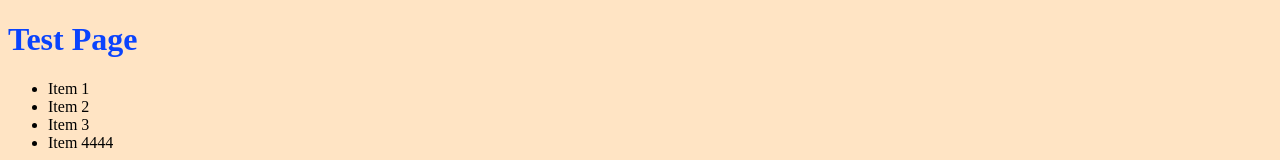
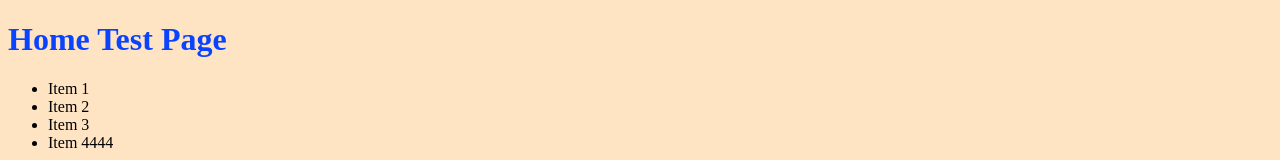
Before and after one commit to asterfinde/proyecto-web2, a website: page index.html in a window 1280 px wide. Shown: the top 160 px of the page. Drawn offline with Linux system fonts and the light colour scheme.

Commit message:
edit index.html

```diff
--- a/index.html
+++ b/index.html
@@ -8,7 +8,7 @@
     <link rel="stylesheet" type="text/css" href="css/styles.css" />
 </head>
 <body>
-    <h1>Test Page</h1>
+    <h1>Home Test Page</h1>
 
     <ul>
         <li>Item 1</li>
```
